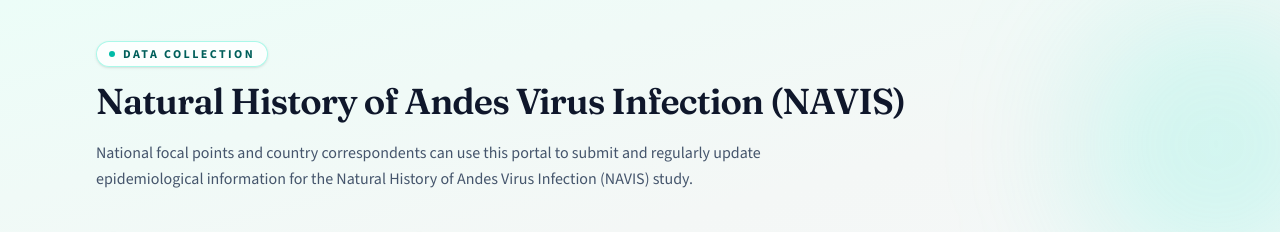
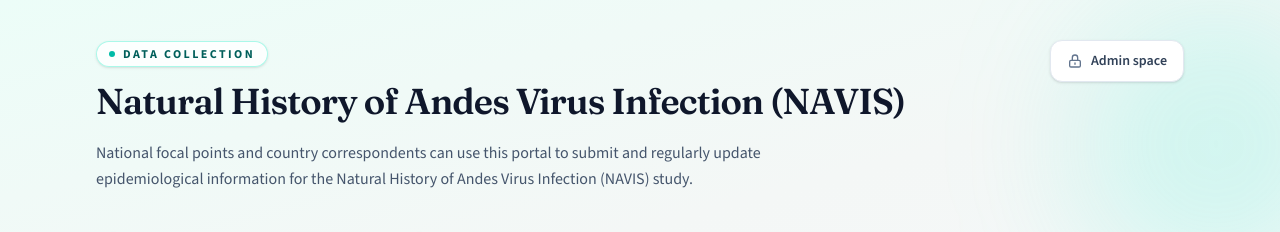
Before and after one commit to pathus90/hantavirus, a React (Vite) app: page / in a window 1280 px wide. Shown: the top 232 px of the page. Built offline with nearby package versions, Linux system fonts and the light colour scheme; no server answers.

Commit message:
Add Admin space link on the collection portal home page.

```diff
--- a/src/components/HantavirusPortal.tsx
+++ b/src/components/HantavirusPortal.tsx
@@ -1,4 +1,5 @@
 import { useState, type FormEvent, type ReactNode } from 'react'
+import { Link } from 'react-router-dom'
 import {
   ADDITIONAL_PARTICIPATING_COUNTRIES,
   EU_MEMBER_STATES,
@@ -251,6 +252,8 @@ export default function HantavirusPortal() {
 
       <div className="relative mx-auto max-w-6xl px-4 pb-16 pt-6 sm:px-6 sm:pt-10 lg:px-8">
         <header className="mb-8 sm:mb-10">
+          <div className="flex flex-col gap-4 sm:flex-row sm:items-start sm:justify-between">
+            <div className="min-w-0 flex-1">
               <p className="mb-3 inline-flex items-center gap-2 rounded-full border border-teal-200/80 bg-white/80 px-3 py-1 text-[0.65rem] font-bold uppercase tracking-[0.2em] text-teal-800 shadow-sm backdrop-blur-sm sm:text-xs">
                 <span className="h-1.5 w-1.5 rounded-full bg-teal-500" />
                 Data collection
@@ -263,6 +266,28 @@ export default function HantavirusPortal() {
                 portal to submit and regularly update epidemiological information
                 for the Natural History of Andes Virus Infection (NAVIS) study.
               </p>
+            </div>
+            <Link
+              to="/admin"
+              className="inline-flex shrink-0 items-center justify-center gap-2 self-start rounded-xl border border-slate-200 bg-white px-4 py-2.5 text-sm font-semibold text-slate-700 shadow-sm transition hover:border-slate-300 hover:bg-slate-50"
+            >
+              <svg
+                className="h-4 w-4 text-slate-500"
+                fill="none"
+                viewBox="0 0 24 24"
+                stroke="currentColor"
+                strokeWidth={2}
+                aria-hidden
+              >
+                <path
+                  strokeLinecap="round"
+                  strokeLinejoin="round"
+                  d="M12 15v2m-6 4h12a2 2 0 002-2v-6a2 2 0 00-2-2H6a2 2 0 00-2 2v6a2 2 0 002 2zm10-10V7a4 4 0 00-8 0v4h8z"
+                />
+              </svg>
+              Admin space
+            </Link>
+          </div>
         </header>
 
         {(error || success) && (
```
Lines whose indentation alone changed are shown as unchanged.
